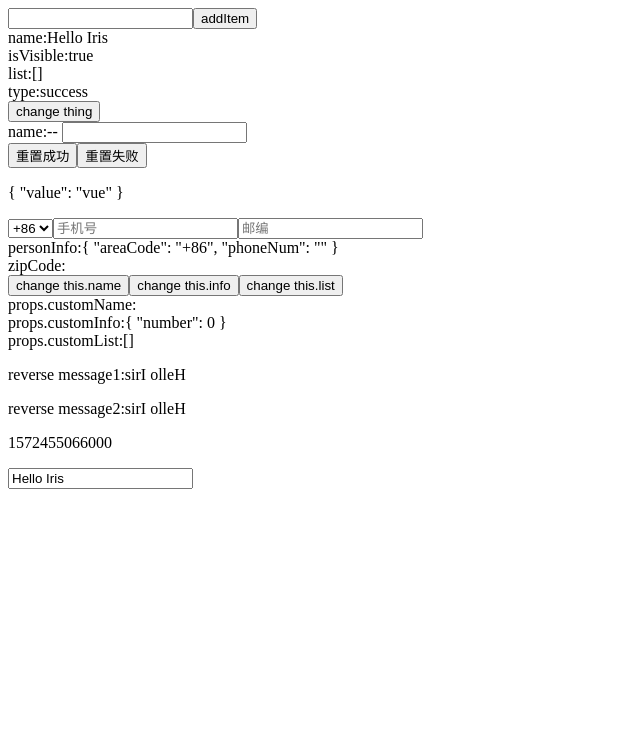
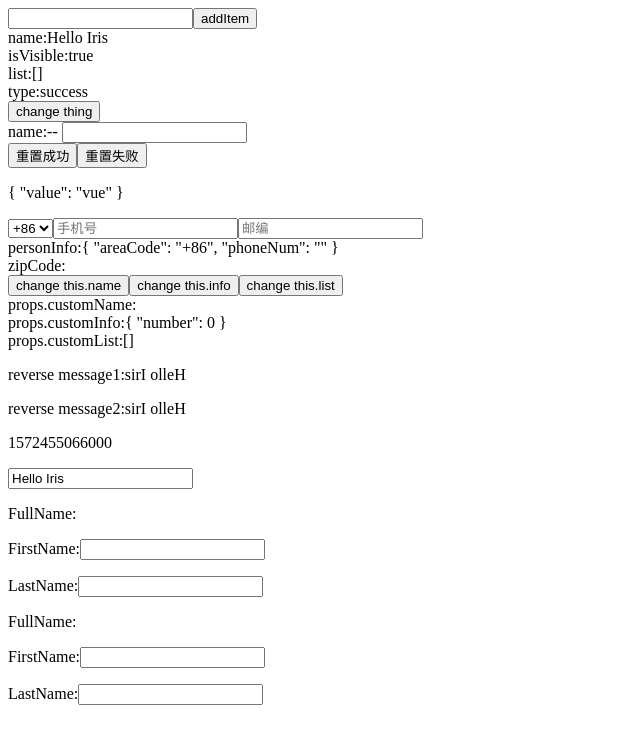
Before and after one commit to irisxr/my-app, a Vue app: page / in a window 1280 px wide. Shown: the top 744 px of the page, without its empty margins (0-640 px from the left). Built offline with nearby package versions, Linux system fonts and the light colour scheme.

Commit message:
侦听器watch

```diff
--- a/src/App.vue
+++ b/src/App.vue
@@ -54,6 +54,9 @@
         </update-dom>
         <!--计算属性-->
         <Computed/>
+        <Computed1/>
+        <!--侦听器watch-->
+        <Watch/>
     </div>
 
 
@@ -68,6 +71,8 @@
     import dataFlume from './components/dataFlume.vue'
     import updateDom from './components/updateDom.vue'
     import Computed from './components/Computed.vue'
+    import Computed1 from  './components/Computed1.vue'
+    import Watch from  './components/Watch.vue'
 
     export default {
         name: 'app',
@@ -125,7 +130,9 @@
             slotTest,
             dataFlume,
             updateDom,
-            Computed
+            Computed,
+            Computed1,
+            Watch
         }
     }
 </script>
--- /dev/null
+++ b/src/components/Computed1.vue
@@ -0,0 +1,23 @@
+<template>
+    <div>
+        <p>FullName:{{fullName}}</p>
+        <p>FirstName:<input type="text" v-model="firstName"></p>
+        <p>LastName:<input type="text" v-model="lastName"></p>
+    </div>
+</template>
+
+<script>
+    export default{
+        data(){
+            return{
+                firstName:'',
+                lastName:''
+            }
+        },
+        computed:{
+            fullName(){
+                return this.firstName +' '+this.lastName
+            }
+        }
+    }
+</script>
--- /dev/null
+++ b/src/components/Watch.vue
@@ -0,0 +1,25 @@
+<template>
+    <div>
+        <p>FullName:{{fullName}}</p>
+        <p>FirstName:<input type="text" v-model="firstName"></p>
+        <p>LastName:<input type="text" v-model="lastName"></p>
+    </div>
+</template>
+<script>
+    export default{
+        data(){
+            return {
+                firstName: '',
+                lastName:''
+            }
+        },
+        watch:{
+            firstName(val){
+                 this.fullName = val +' '+this.lastName
+            },
+            lastName(val){
+                this.fullName = this.firstName +' '+val
+            }
+        }
+    }
+</script>
```
